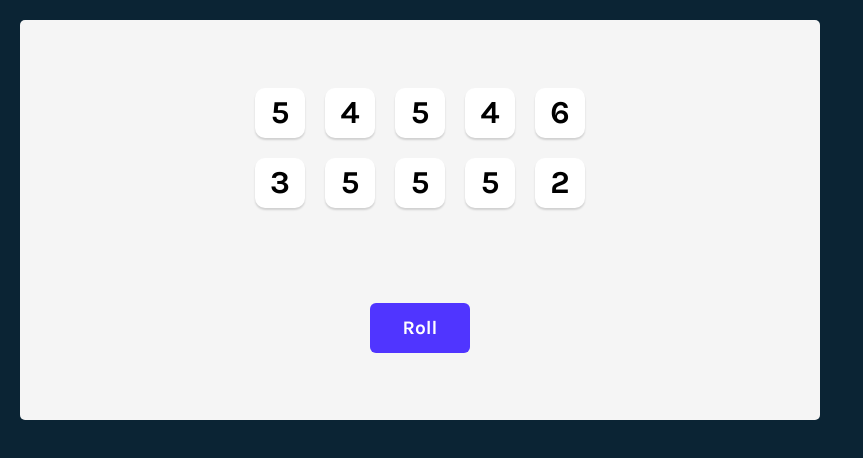
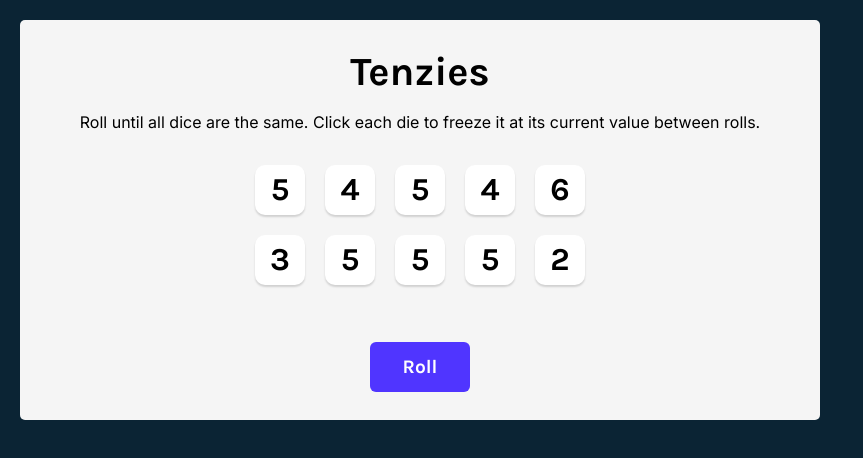
Before and after one commit to sonolibero/tenzies, a React app: page / in a window 1280 px wide. Shown: the whole page, without its empty margins (0-863 px from the left). Built offline with nearby package versions, Linux system fonts and the light colour scheme.

Commit message:
add text

```diff
--- a/App.js
+++ b/App.js
@@ -49,6 +49,8 @@ export default function App() {
 
     return (
         <main>
+            <h1 className="title">Tenzies</h1>
+            <p className="instructions">Roll until all dice are the same. Click each die to freeze it at its current value between rolls.</p>
             <div className="dice-container">
                 {diceElements}
             </div>
--- a/style.css
+++ b/style.css
@@ -21,10 +21,23 @@ main {
     align-items: center;
 }
 
+.title {
+    font-size: 40px;
+    margin: 0;
+}
+
+.instructions {
+    font-family: 'Inter', sans-serif;
+    font-weight: 400;
+    margin-top: 0;
+    text-align: center;
+}
+
 .dice-container {
     display: grid;
     grid-template: auto auto / repeat(5, 1fr);
     gap: 20px;
+    margin-bottom: 40px;
 }
 
 .die-face {
```
